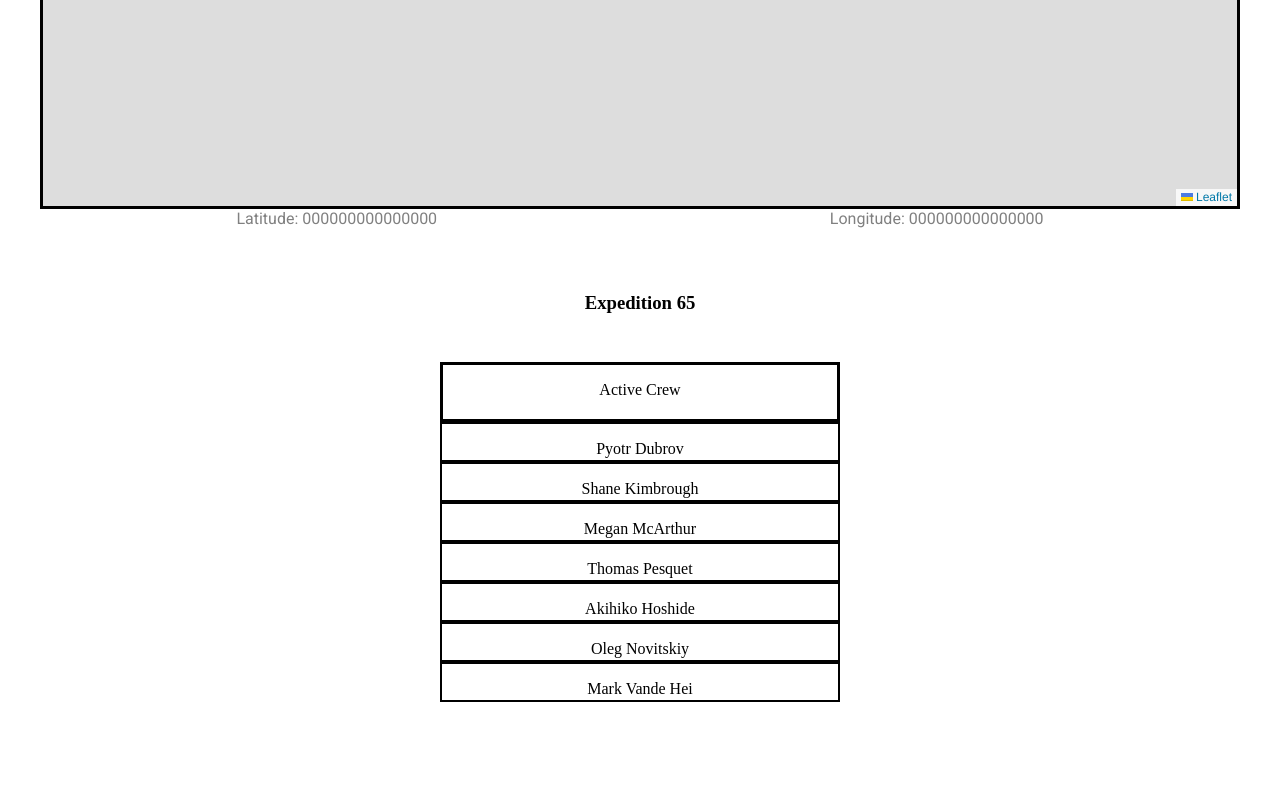
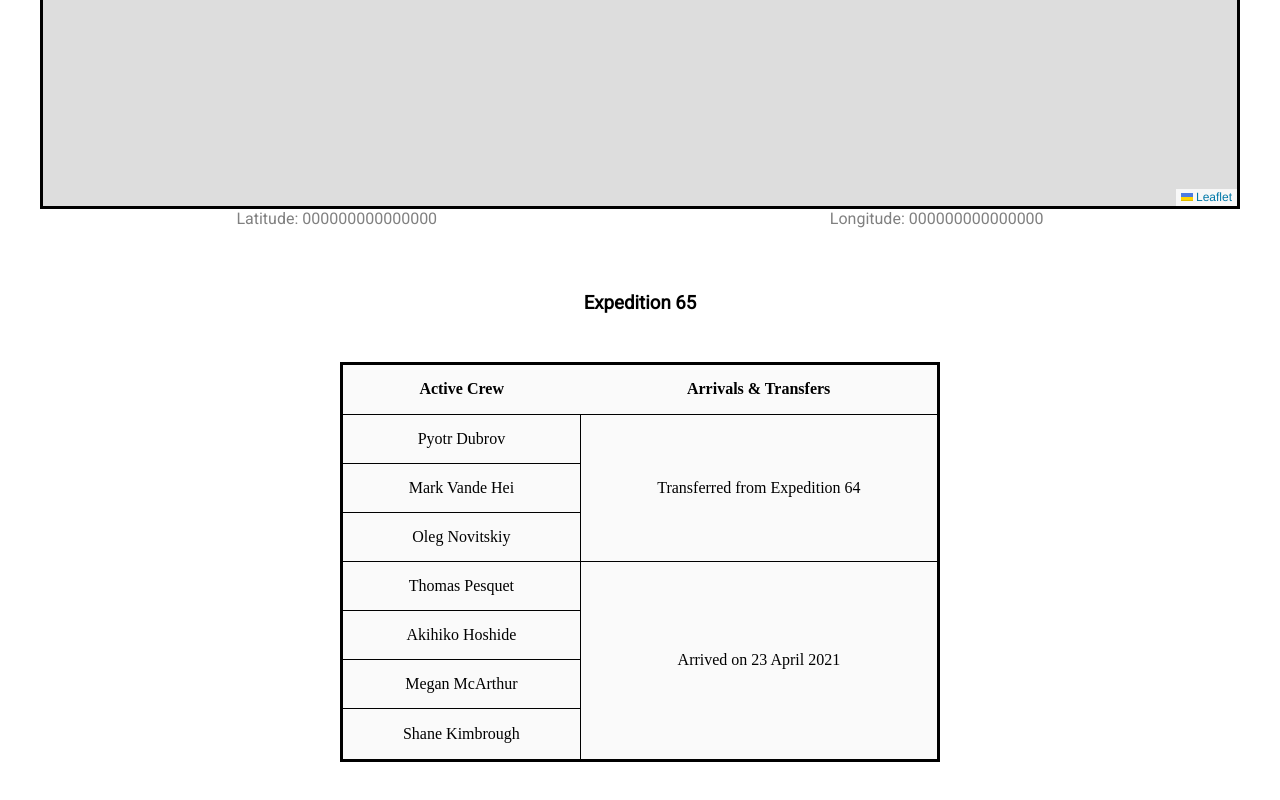
Before and after one commit to gchib00/ISSCentral, a website: page index.html in a window 1280 px wide. Shown: the part 540-1340 px from the top of the page. Before the commit the page ends 1242 px from the top, so only its background shows below. Drawn offline with nearby package versions, Linux system fonts and the light colour scheme; no server answers.

Commit message:
Added crew table

```diff
--- a/index.html
+++ b/index.html
@@ -30,16 +30,35 @@
 	</section>
 	<h3 id="expedition65">Expedition 65</h3>
 	<section id="iss-crew">
-		<div id="crew">
-			<p class="grid-header">Active Crew</p>
-			<p class="grid-item">Pyotr Dubrov</p>
-			<p class="grid-item">Shane Kimbrough</p>
-			<p class="grid-item">Megan McArthur</p>
-			<p class="grid-item">Thomas Pesquet</p>
-			<p class="grid-item">Akihiko Hoshide</p>
-			<p class="grid-item">Oleg Novitskiy</p>
-			<p class="grid-item">Mark Vande Hei</p>
-		</div>
+		<table id="crew-table">
+			<tr>
+				<th id="crew-col1">Active Crew</th>
+				<th id="crew-col2">Arrivals & Transfers</th>
+			</tr>
+			<tr>
+				<td>Pyotr Dubrov</td>
+				<td rowspan="3">Transferred from Expedition 64</td>
+			</tr>
+			<tr>
+				<td>Mark Vande Hei</td>
+			</tr>
+			<tr>
+				<td>Oleg Novitskiy</td>
+			</tr>
+			<tr>
+				<td>Thomas Pesquet</td>
+				<td rowspan="4">Arrived on 23 April 2021</td>
+			</tr>
+			<tr>
+				<td>Akihiko Hoshide</td>
+			</tr>
+			<tr>
+				<td>Megan McArthur</td>
+			</tr>
+			<tr>
+				<td>Shane Kimbrough</td>
+			</tr>
+		</table>
 	</section>
 </body>
 </html>
--- a/script.js
+++ b/script.js
@@ -51,7 +51,7 @@ async function trackISS(){
 
 setInterval(function(){
 	trackISS()
-},2000)
+},20000)
 
 
 
--- a/style.scss
+++ b/style.scss
@@ -95,25 +95,28 @@ header {
 #expedition65 {
 	text-align: center;
 	margin: 4rem 0rem 1rem 0rem;
+	@include mainfont;
 }
 #iss-crew {
 	width: 1200px;
 	@include centerContent(row);
 	margin: auto;
+	margin-bottom: 3rem;
 }
-#crew {
+#crew-table {
 	margin-top: 2rem;
-	display: grid;
-	grid-template-columns: 400px;
-	grid-template-rows: 60px repeat(7, 40px);
+	border: 3px black solid;
+	background-color: #fafafa;
+	width: 600px;
+	height: 400px;
+	border-collapse: collapse;
+
+	tr td{
+		border: 1px solid black;
+		text-align: center;
+	}
+
 }
-.grid-item {
-	text-align: center;
-	padding: 16px;
-	border: 2px solid black;
+#crew-col2 {
+	width: 60%;
 }
-.grid-header {
-	text-align: center;
-	padding: 16px;
-	border: 3px solid black;
-}
```
Also changed, not shown: style.css, 1 other file.
